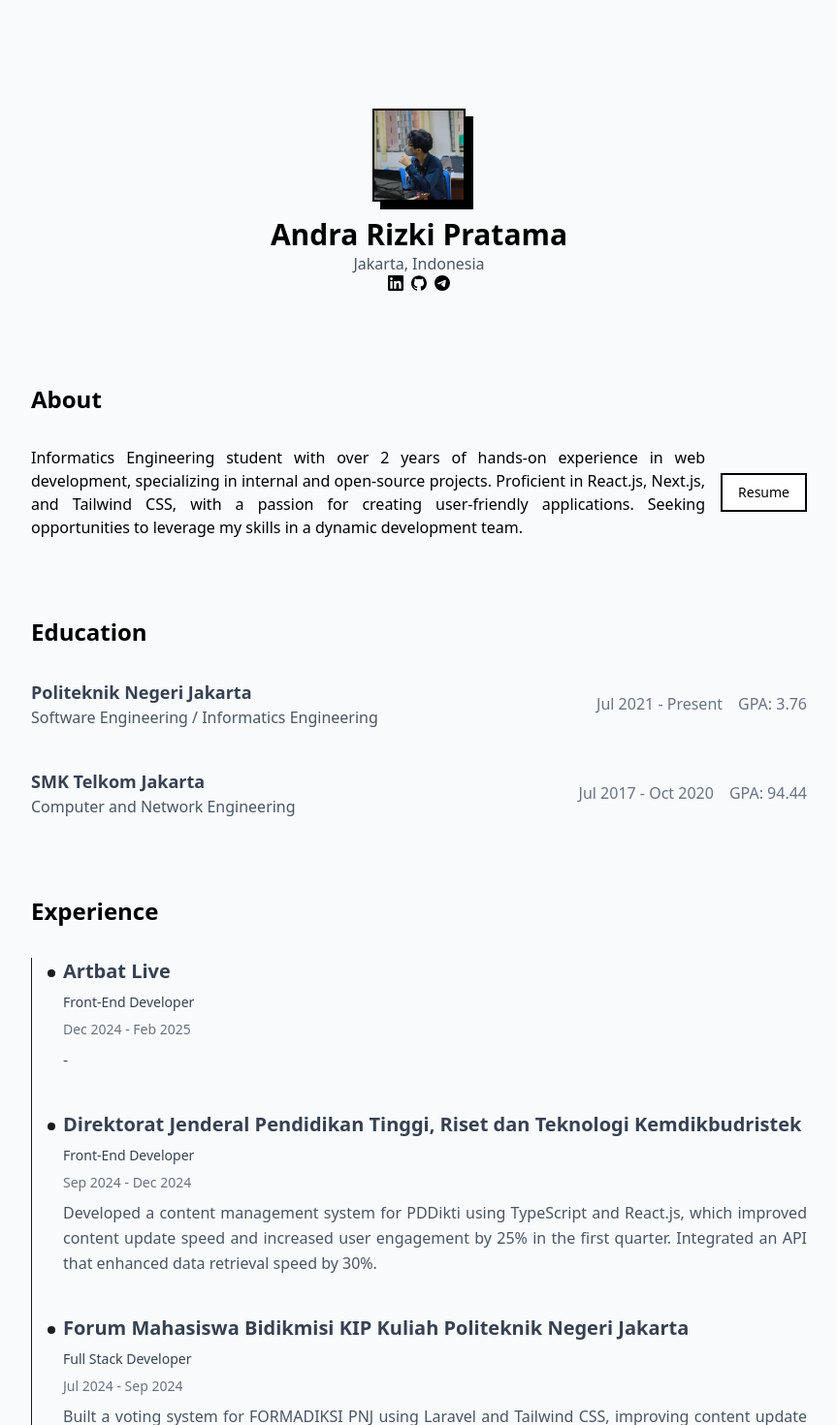
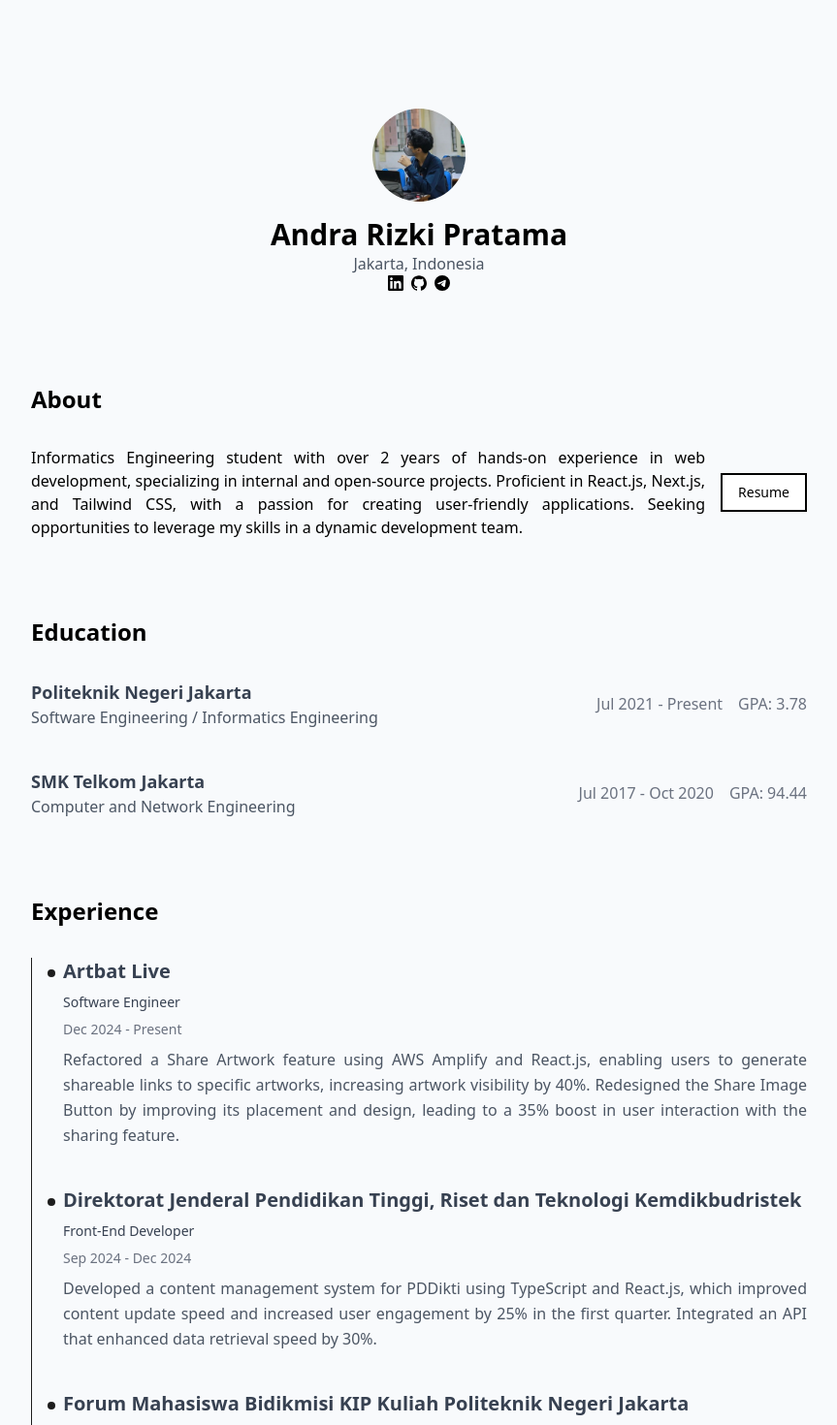
Before and after one commit to nulitas/nulitas.github.io, a React (Vite) app: page / in a window 1280 px wide. Shown: the top 1470 px of the page at 97% size, without its empty margins (208-1071 px from the left). Built offline with nearby package versions, Linux system fonts and the light colour scheme.

Commit message:
feat: add new description, rounded-full for profile

```diff
--- a/src/data.ts
+++ b/src/data.ts
@@ -49,9 +49,10 @@
 export const experiences: ExperienceItem[] = [
   {
     title: "Artbat Live",
-    position: "Front-End Developer",
-    date: "Dec 2024 - Feb 2025",
-    description: "-",
+    position: "Software Engineer",
+    date: "Dec 2024 - Present",
+    description:
+      "Refactored a Share Artwork feature using AWS Amplify and React.js, enabling users to generate shareable links to specific artworks, increasing artwork visibility by 40%. Redesigned the Share Image Button by improving its placement and design, leading to a 35% boost in user interaction with the sharing feature.",
   },
   {
     title:
@@ -96,7 +97,7 @@
     institution: "Politeknik Negeri Jakarta",
     degree: "Software Engineering / Informatics Engineering",
     date: "Jul 2021 - Present",
-    gpa: "3.76",
+    gpa: "3.78",
   },
   {
     institution: "SMK Telkom Jakarta",
--- a/src/pages/Header.tsx
+++ b/src/pages/Header.tsx
@@ -14,7 +14,7 @@
       <motion.img
         src={header.image}
         alt="Profile"
-        className=" w-24 h-24 object-cover border-black border-2 shadow-[8px_8px_0px_rgba(0,0,0,1)] bg-white"
+        className="w-24 h-24 object-cover bg-white rounded-full "
         initial={{ scale: 0 }}
         whileInView={{ scale: 1 }}
         viewport={{ once: false, amount: 0.5 }}
```
Also changed, not shown: 1 other file (tests, documents, lock files or other folders).
